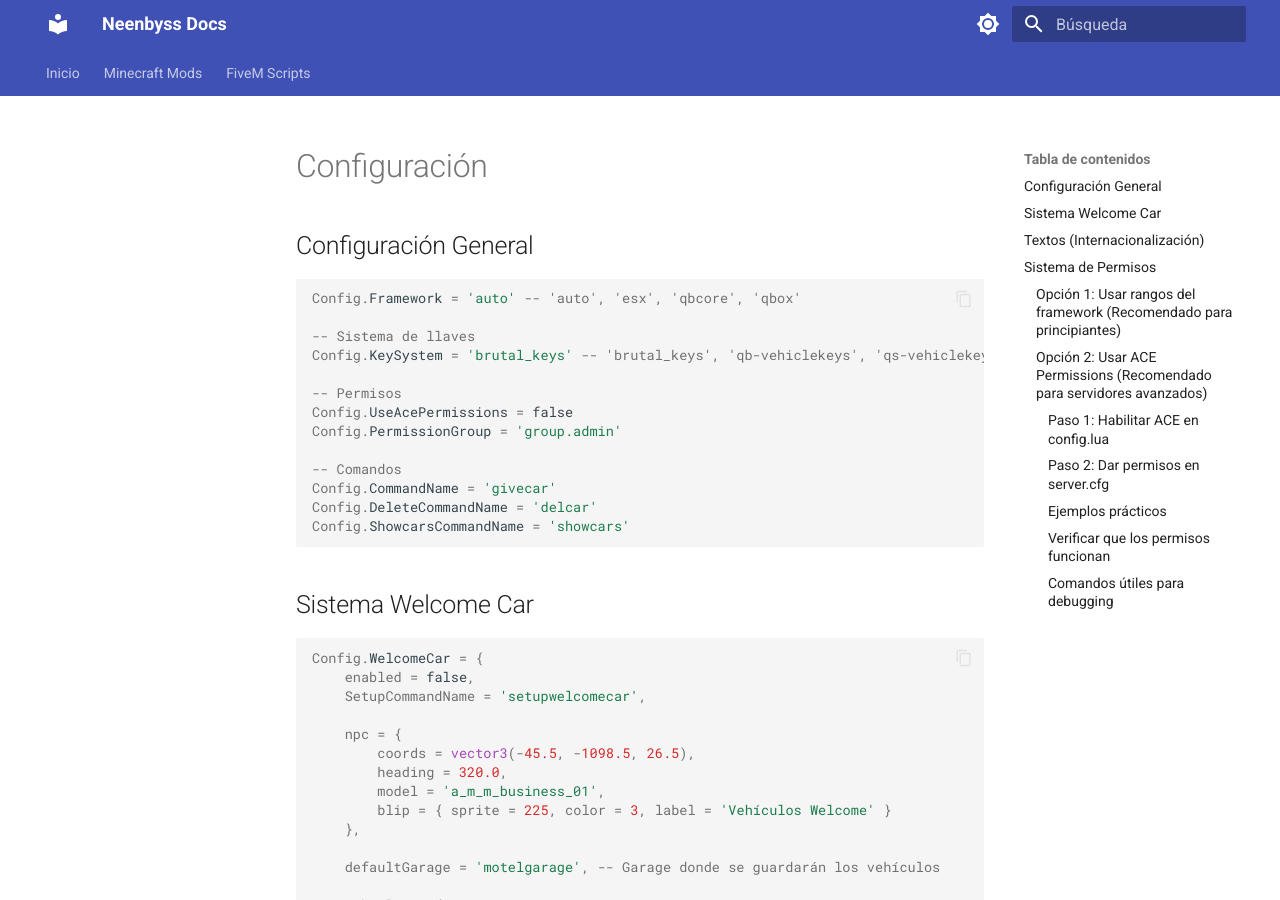
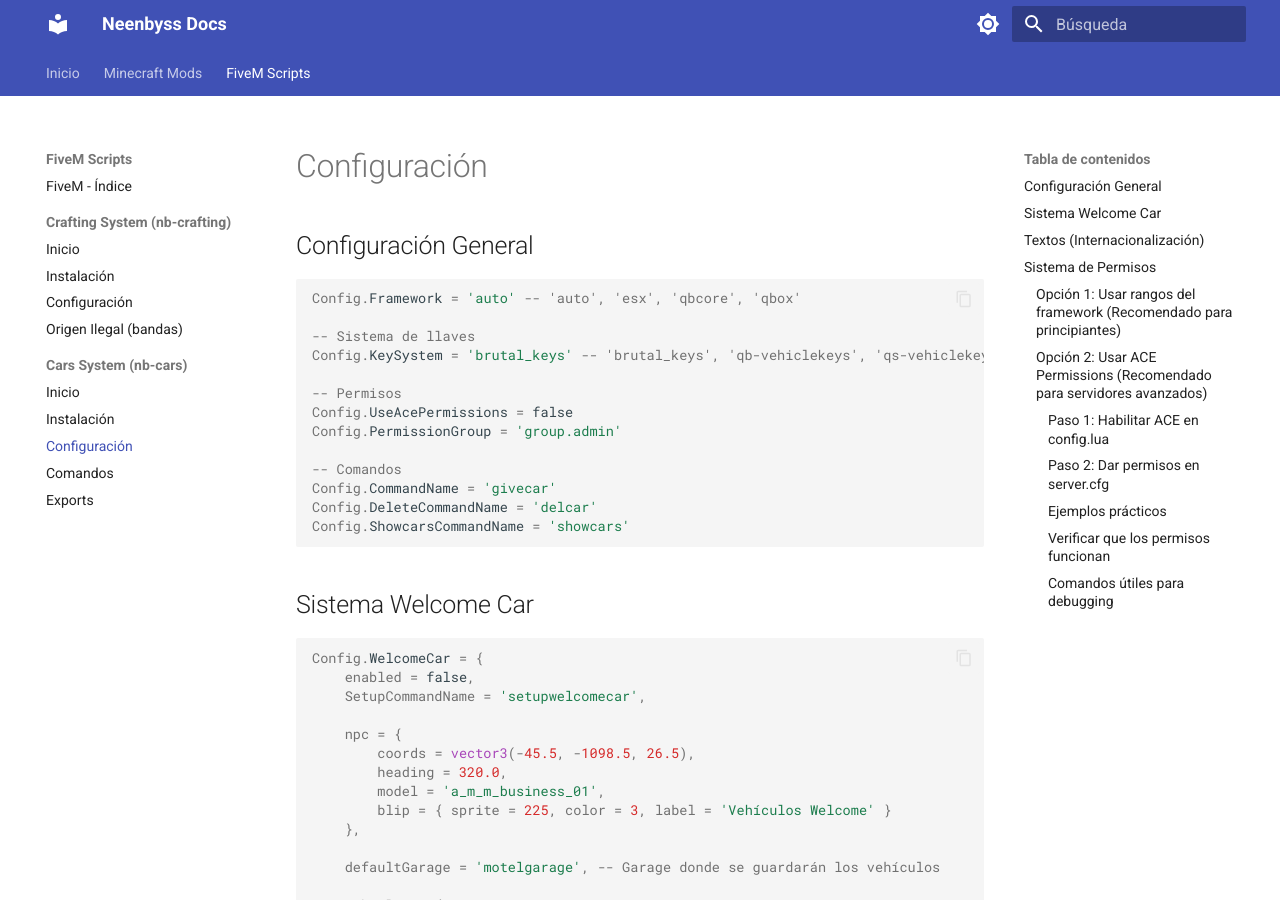
Before and after one commit to neenbyss/docs, an MkDocs documentation site: the page built from docs/fivem/nb-cars/configuracion.md, in a window 1280 px wide and 900 px high. Built offline with MkDocs 1.6.1 and Material for MkDocs 9.7.7, drawn with Linux system fonts in a browser that asks for light colours.

Commit message:
feat: add nb-cars menu

```diff
--- a/mkdocs.yml
+++ b/mkdocs.yml
@@ -70,6 +70,12 @@ nav:
       - Instalación: fivem/nb-crafting/instalacion.md
       - Configuración: fivem/nb-crafting/configuracion.md
       - Origen Ilegal (bandas): fivem/nb-crafting/origen-ilegal.md
+    - Cars System (nb-cars):
+      - Inicio: fivem/nb-cars/index.md
+      - Instalación: fivem/nb-cars/instalacion.md
+      - Configuración: fivem/nb-cars/configuracion.md
+      - Comandos: fivem/nb-cars/comandos.md
+      - Exports: fivem/nb-cars/exports.md
   # Añade más categorías según necesites:
   # - Otros:
   #   - Índice: otros/index.md
```
